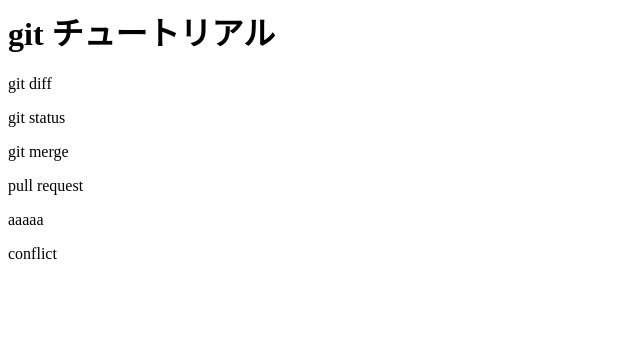
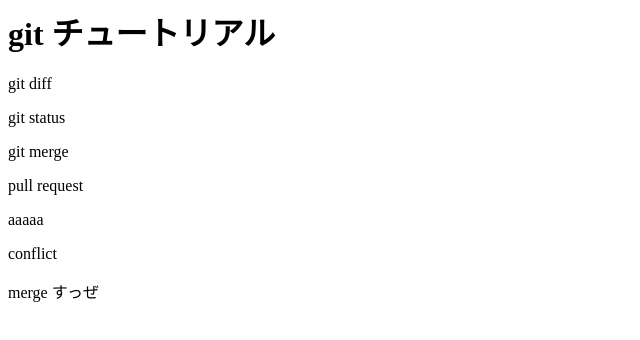
Before and after one commit to taka1226/git_tutorial, a plain HTML site: page index.html in a window 1280 px wide. Shown: the whole page, without its empty margins (0-640 px from the left). Drawn offline with Linux system fonts and the light colour scheme.

Commit message:
Update index.html

```diff
--- a/index.html
+++ b/index.html
@@ -5,3 +5,4 @@
 <p>pull request</p>
 <p>aaaaa</p>
 <p>conflict</p>
+<p>merge すっぜ </p>
```
